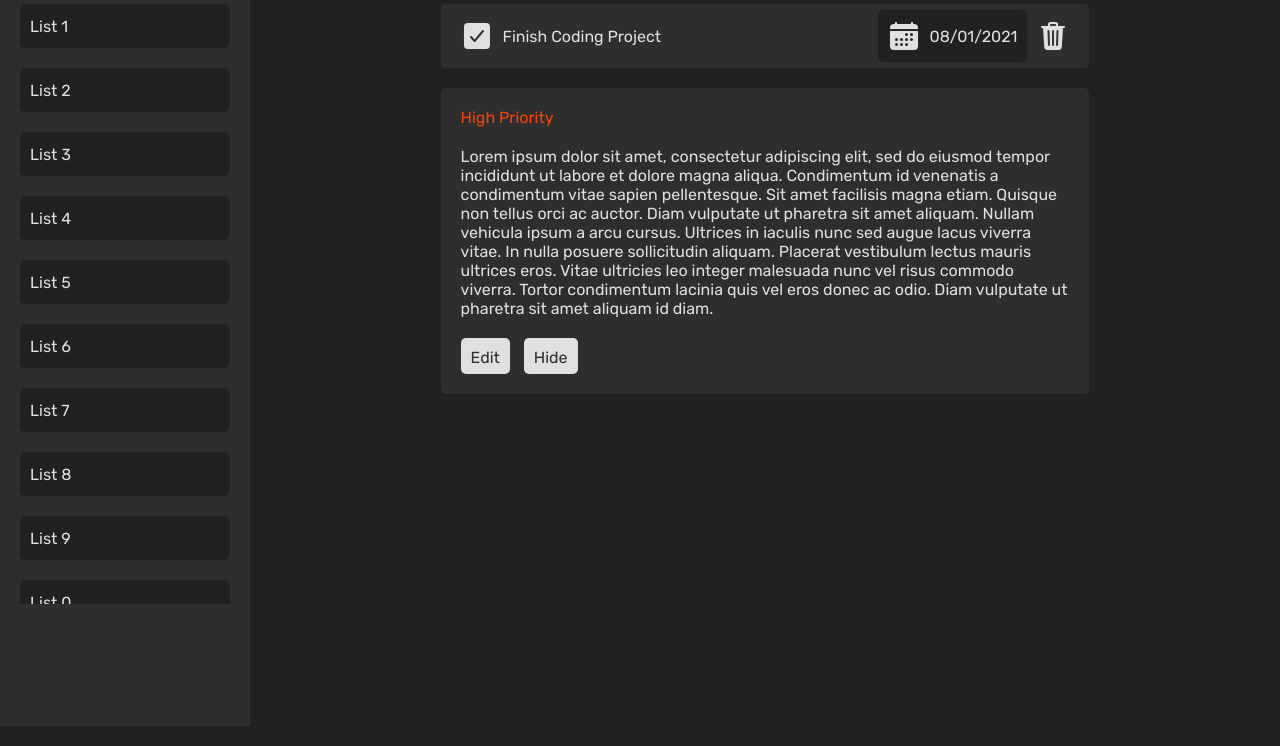
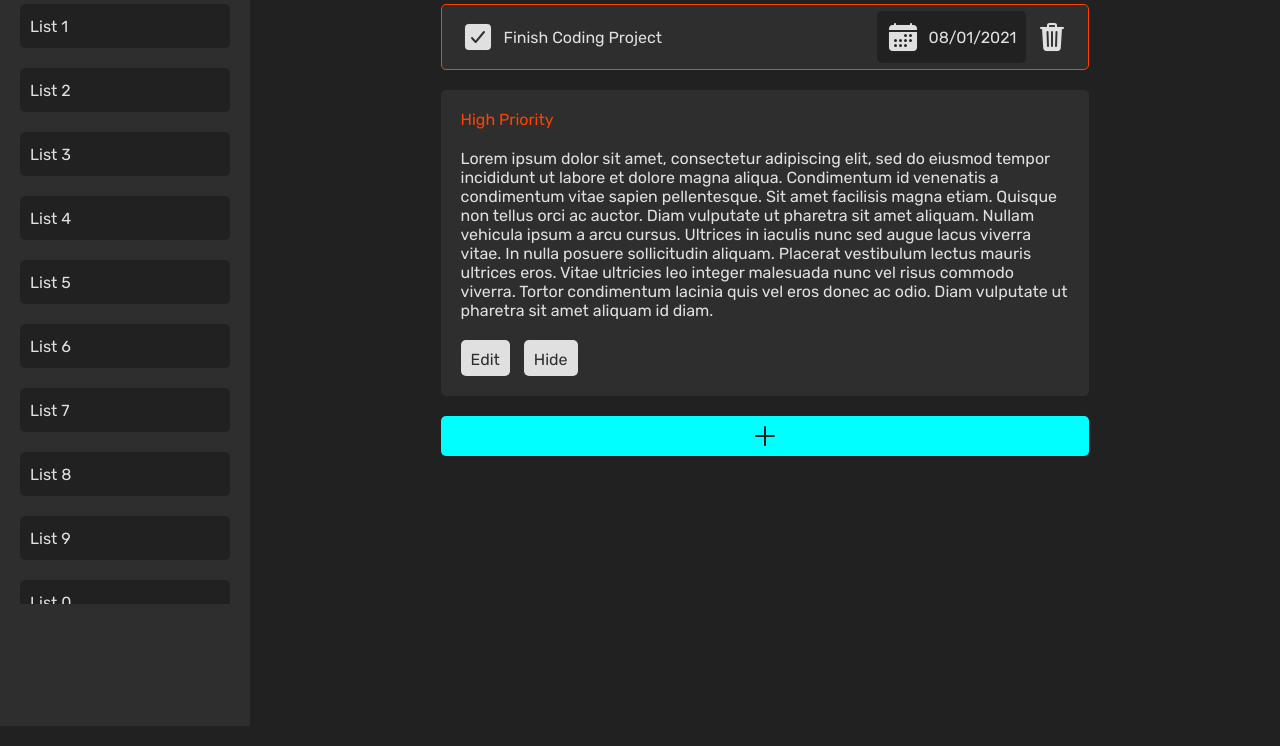
Before and after one commit to liwll/todo-list, a website built with webpack: page dist/index.html in a window 1280 px wide. Shown: the part 154-900 px from the top of the page. Built offline with nearby package versions, Linux system fonts and the light colour scheme.

Commit message:
Add new task button and modify UI colors

```diff
--- a/dist/index.html
+++ b/dist/index.html
@@ -73,10 +73,9 @@
             <div id="list-settings">
                 <div>Title of List</div>
                 <ion-icon id="edit-icon" name="pencil"></ion-icon>
-                <ion-icon id="add-icon" name="add"></ion-icon>
             </div>
             <div id="todo-list">
-                <div class="item">
+                <div class="item" style="border: 1px solid #ff4000;">
                     <div class="item-left">
                         <ion-icon id="check-icon" name="checkbox"></ion-icon>
                         <span class="item-name">
@@ -105,6 +104,9 @@
                         <span class="description-btn">Hide</span>
                     </div>
                 </div>
+                <div id="new-task">
+                    <ion-icon id="add-icon" name="add"></ion-icon>
+                </div>
             </div>
         </div>
     </div>
--- a/dist/main.css
+++ b/dist/main.css
@@ -117,7 +117,7 @@ body {
     border-radius: 5px;
 }
 
-.item:hover {
+.item:hover, .item-expanded:hover {
     background-color: var(--highlight-color);
 }
 
@@ -175,8 +175,21 @@ body {
     transition: ease-in-out 0.2s;
 }
 
-.description-btn:hover {
-    background-color: var(--accent-color-2);
+#new-task {
+    display: flex;
+    align-items: center;
+    justify-content: center;
+    height: 0;
+    padding: 20px;
+    margin: 0 5%;
+    background: var(--accent-color);
+    border-radius: 5px;
+    cursor: pointer;
+}
+
+#add-icon {
+    font-size: 2em;
+    color: var(--bg-color-1);
 }
 
 ::-webkit-scrollbar {
```
